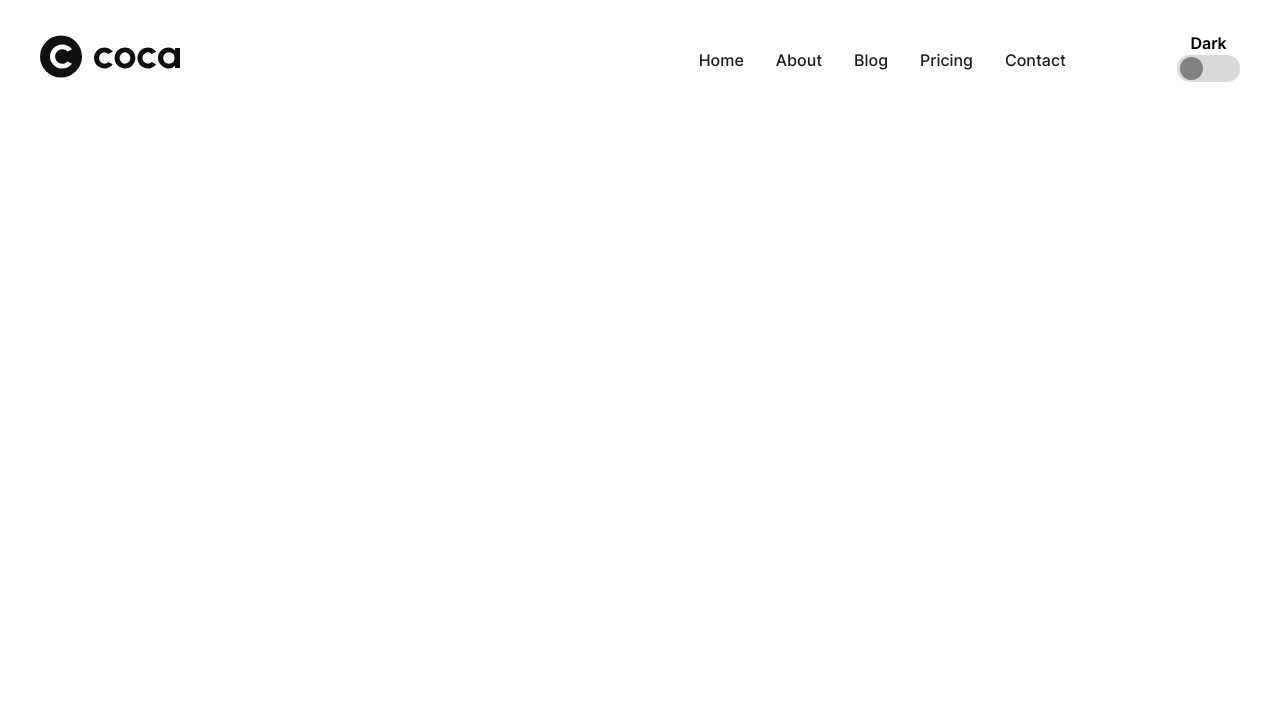
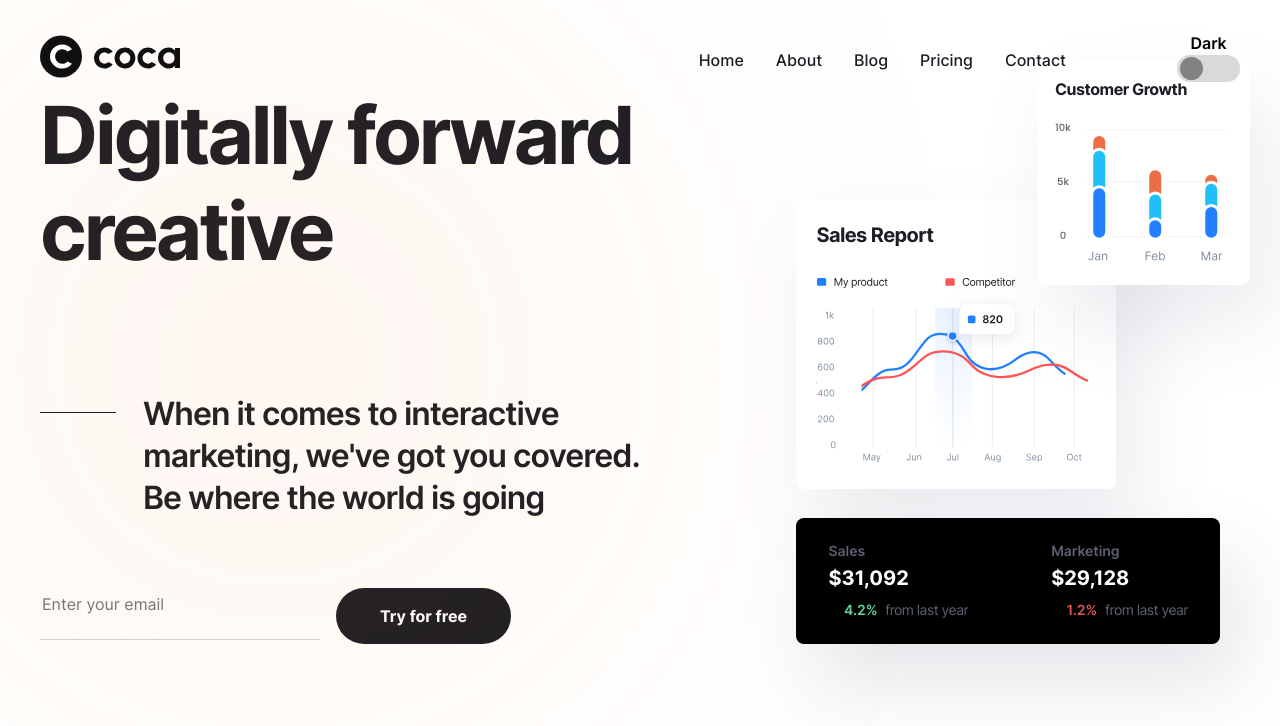
Before and after one commit to CringeCore92/cocaProject, a website built with Vite: page src/index.html in a window 1280 px wide. Built offline with nearby package versions, Linux system fonts and the light colour scheme; files whose address does not match are found by name.

Commit message:
Created hero section and fixed header

```diff
--- a/src/assets/scss/base/main.scss
+++ b/src/assets/scss/base/main.scss
@@ -22,6 +22,8 @@ html {
     overflow-y: hidden;
   }
 }
+
+
 
 img {
   height: auto;
--- a/src/assets/scss/base/vars.scss
+++ b/src/assets/scss/base/vars.scss
@@ -1,51 +1,74 @@
 :root {
-    // Neutral colors
-    --neutral-color-10: #FFF;
-    --neutral-color-20: #F5F5F5;
-    --neutral-color-60: #18181D;
-    --neutral-color-100: #1D1E25;
+  // neutral colors
+  --neutral-color-10: #fff;
+  --neutral-color-20: #f5f5f5;
+  --neutral-color-30: #ededed;
+  --neutral-color-40: #ced1d8;
+  --neutral-color-50: #afb3bb;
+  --neutral-color-60: #18181d;
+  --neutral-color-70: #606060;
+  --neutral-color-90: #161a34;
+  --neutral-color-100: #1d1e25;
   --neutral-color-120: #828282;
   --neutral-color-130: #d9d9d9;
   --neutral-color-140: #000;
+  --neutral-color-150: #7e8492;
 
+  // primary colors
+  --primary-color-30: #1463ff;
+  --primary-color-50: #4e7ddb;
+  --primary-color-60: #4b628f;
 
+  // success colors
+  --success-color-70: #e2f8f0b3;
 
-
-    //logo colors
+  // logo colors
   --logo-color-text: #101010;
   --logo-color-circle: #101010;
 
-
-    //primary colors
-    --primary-color-50: #4E7DDB;
-
-
+  // bg colors
+  --black-bg-color: #1d1e25;
 
   // container
   --container-padding: 15px;
   --container-width: 1200px;
 
-  //transition
+  @include mini-desktop {
+    --container-width: 1000px;
+  }
+
+  @include tablet {
+    --container-width: 860px;
+  }
+
+  @include mobile {
+    --container-width: 480px;
+  }
+
+  // transition
   --transition: 0.2s ease-in-out;
 
-  //z-index
+  // z-index
+  --z-index-0: -1;
   --z-index-1: 1;
   --z-index-2: 2;
   --z-index-3: 3;
-
+  --z-index-4: 4;
 }
-
-
 
 [data-theme='dark'] {
   // neutral colors
   --neutral-color-10: #1d1e25;
-   --neutral-color-60: #18181D;
   --neutral-color-100: #fff;
   --neutral-color-140: #fff;
-  --neutral-color-150: #fff;
 
-   //logo colors
+  // logo colors
   --logo-color-text: #fff;
   --logo-color-circle: #343542;
+
+  // success colors
+  --success-color-70: #e2f8f033;
+
+  // overview colors
+  --black-bg-color: #18181d;
 }
--- a/src/assets/scss/components/header.scss
+++ b/src/assets/scss/components/header.scss
@@ -1,7 +1,12 @@
 .header {
-  padding: 26px 0 22px;
+  position: fixed;
+  top: 0;
+  right: 0;
+  left: 0;
+  z-index: var(--z-index-3);
+padding: 26px 0 22px;
 
-  @include mobile {
+@include mobile {
     padding: 22px 0 18px;
   }
 
@@ -71,6 +76,7 @@
     background-color: var(--neutral-color-130);
     transform: translateY(8px);
     transition: background-color var(--transition);
+    cursor: pointer;
 
     &::before {
       content: '';
--- /dev/null
+++ b/src/assets/scss/components/home/hero.scss
@@ -0,0 +1,256 @@
+.hero {
+  padding: 87px 0 141px;
+
+  @include mini-desktop {
+    padding: 77px 0 121px;
+  }
+
+  &::before {
+        content: "";
+        position: absolute;
+        display: inline-block;
+        border-radius: 50%;
+        width: 551px;
+        height: 551px;
+        background: #fa7515;
+        opacity: 0.13;
+        filter: blur(220px);
+    }
+
+  @include mobile {
+    min-height: calc(100dvh - 109px);
+  }
+
+  &__container {
+    @include flex-justify-between;
+    align-items: flex-end;
+
+    @include mini-desktop {
+      gap: 50px;
+      flex-direction: column;
+      align-items: center;
+      text-align: center;
+    }
+  }
+
+  &__left {
+    @include mini-desktop {
+      max-width: 617px;
+    }
+  }
+
+  &__title {
+    margin-bottom: 114px;
+    font-weight: 700;
+    font-size: 80px;
+    line-height: 120%;
+    letter-spacing: -0.04em;
+    color: var(--neutral-color-100);
+
+    @include mini-desktop {
+      margin-bottom: 74px;
+    }
+
+    @include tablet {
+      margin-bottom: 44px;
+      font-size: 60px;
+    }
+
+    @include mobile {
+      margin-bottom: 38px;
+      font-size: 48px;
+    }
+
+    @include small-mobile {
+      margin-bottom: 30px;
+      font-size: 38px;
+    }
+  }
+
+  &__subtitle {
+    margin-bottom: 69px;
+
+    & br {
+      @include mini-desktop {
+        display: none;
+      }
+    }
+  }
+
+  &__form {
+    @include flex-align-center;
+    gap: 16px;
+
+    @include mini-desktop {
+      justify-content: center;
+    }
+
+    @include small-mobile {
+      gap: 20px;
+      flex-direction: column;
+    }
+  }
+
+  &__input {
+    border-bottom: 1px solid var(--neutral-color-40);
+    padding-bottom: 23px;
+    min-width: 280px;
+    font-weight: 400;
+    font-size: 16px;
+    line-height: 150%;
+    color: var(--neutral-color-100);
+    background-color: transparent;
+
+    @include small-tablet {
+      padding-bottom: 13px;
+    }
+
+    @include mobile {
+      min-width: 100px;
+      max-width: 180px;
+    }
+  }
+
+  &__btn {
+    padding: 16px 44px;
+    color: var(--neutral-color-10);
+    background-color: var(--neutral-color-100);
+
+    @include small-tablet {
+      padding: 12px 32px;
+    }
+  }
+
+  &__right {
+    position: relative;
+    margin-right: 20px;
+
+    @include mini-desktop {
+      display: none;
+    }
+  }
+
+  &__sales {
+    margin-bottom: 29px;
+    padding: 20px;
+
+    @include small-desktop {
+      max-width: 320px;
+    }
+
+    &-img {
+      @include small-desktop {
+        max-width: 280px;
+      }
+    }
+
+    &-title {
+      margin-bottom: 16px;
+      font-weight: 700;
+      font-size: 20px;
+      line-height: 150%;
+      letter-spacing: -0.03em;
+      color: #1d1e25;
+    }
+  }
+
+  &__customer {
+    position: absolute;
+    top: -60px;
+    right: -140px;
+    display: inline-block;
+    padding: 15px 18px;
+
+    @include small-desktop {
+      top: -140px;
+      right: -30px;
+    }
+
+    &-title {
+      margin-bottom: 12px;
+      font-weight: 700;
+      font-size: 16px;
+      line-height: 187%;
+      letter-spacing: -0.03em;
+      color: #1d1e25;
+    }
+  }
+
+  &__sales,
+  &__customer {
+    border-radius: 8px;
+    box-shadow: 20px 40px 80px 0 #5960871f;
+    background: #fff;
+  }
+
+  &__stats {
+    border-radius: 8px;
+    padding: 20px 29px;
+    box-shadow: 20px 40px 80px 0 #2d33511f;
+    text-align: left;
+    background: #000;
+
+    &-head {
+      &-th {
+        font-weight: 600;
+        font-size: 14px;
+        line-height: 143%;
+        color: #5c616f;
+      }
+    }
+
+    &-body {
+      &-td {
+        font-weight: 700;
+        font-size: 20px;
+        line-height: 130%;
+        white-space: nowrap;
+        color: #fff;
+
+        &:nth-child(1) {
+          padding-right: 80px;
+        }
+      }
+
+      &-num {
+        display: inline-block;
+        margin-right: 3px;
+        font-weight: 600;
+        font-size: 14px;
+        line-height: 143%;
+
+        &--green {
+          color: #60d39c;
+
+          &::before {
+            background: url('../assets/icons/green-arrow-icon.svg');
+          }
+        }
+
+        &--red {
+          color: #e35454;
+
+          &::before {
+            background: url('../assets/icons/red-arrow-icon.svg');
+          }
+        }
+
+        &--green::before,
+        &--red::before {
+          content: '';
+          display: inline-block;
+          width: 12px;
+          height: 12px;
+        }
+      }
+
+      &-text {
+        font-weight: 400;
+        font-size: 14px;
+        line-height: 157%;
+        letter-spacing: -0.04em;
+        color: #5c616e;
+      }
+    }
+  }
+}
--- a/src/assets/scss/globals/_index.scss
+++ b/src/assets/scss/globals/_index.scss
@@ -1 +1,2 @@
 @import './text';
+@import './button';
--- /dev/null
+++ b/src/assets/scss/globals/button.scss
@@ -0,0 +1,18 @@
+.button {
+  &-form {
+    border-radius: 100px;
+    font-weight: 700;
+    font-size: 16px;
+    line-height: 150%;
+    text-align: center;
+    transition: opacity var(--transition);
+
+    @include mobile {
+      font-size: 14px;
+    }
+
+    &:hover {
+      opacity: 0.9;
+    }
+  }
+}
--- a/src/assets/scss/main.scss
+++ b/src/assets/scss/main.scss
@@ -5,3 +5,4 @@
 
 // components
 @import './components/header';
+@import './components/home/hero';
--- a/src/assets/scss/mixins/flex.scss
+++ b/src/assets/scss/mixins/flex.scss
@@ -12,6 +12,11 @@ justify-content: center;
   display: flex;
   align-items: center;
   justify-content: center;
+}
+
+@mixin flex-justify-between {
+  display: flex;
+  justify-content: space-between;
 }
 
 @mixin flex-all-between {
--- a/src/html/components/header.html
+++ b/src/html/components/header.html
@@ -1,3 +1,4 @@
+<div class="overlay" data-burger="overlay"></div>
 <header class="header">
     <h1 class="hidden">Coca - Digital Marketing Website. Home page</h1>
     <div class="container header__container">
--- /dev/null
+++ b/src/html/components/home/hero.html
@@ -0,0 +1,70 @@
+<section class="hero hero-decor">
+  <div class="container hero__container">
+    <div class="hero__left">
+      <h2 class="hero__title">Digitally forward creative</h2>
+      <p class="hero__subtitle text-p-subtitle">
+        When it comes to interactive <br />
+        marketing, we've got you covered. <br />
+        Be where the world is going
+      </p>
+      <form class="hero__form">
+        <input
+          class="hero__input"
+          type="email"
+          placeholder="Enter your email"
+          required
+        />
+        <button class="hero__btn button-form">Try for free</button>
+      </form>
+    </div>
+    <div class="hero__right">
+      <div class="hero__sales">
+        <h3 class="hero__sales-title">Sales Report</h3>
+        <img
+          class="hero__sales-img"
+          src="./assets/icons/sales-report-graph-icon.svg"
+          width="366"
+          height="260"
+          alt="Sales report graphic"
+        />
+      </div>
+      <div class="hero__customer">
+        <h3 class="hero__customer-title">Customer Growth</h3>
+        <img
+          src="./assets/icons/customer-growth-graph-icon.svg"
+          width="177"
+          height="149"
+          alt="Customer growth graphic"
+        />
+      </div>
+      <table class="hero__stats">
+        <thead class="hero__stats-head">
+          <tr class="hero__stats-head-row">
+            <th class="hero__stats-head-th">Sales</th>
+            <th class="hero__stats-head-th">Marketing</th>
+          </tr>
+        </thead>
+        <tbody class="hero__stats-body">
+          <tr class="hero__stats-body-row">
+            <td class="hero__stats-body-td">$31,092</td>
+            <td class="hero__stats-body-td">$29,128</td>
+          </tr>
+          <tr class="hero__stats-body-row">
+            <td class="hero__stats-body-td">
+              <span class="hero__stats-body-num hero__stats-body-num--green">
+                4.2%
+              </span>
+              <span class="hero__stats-body-text">from last year</span>
+            </td>
+            <td class="hero__stats-body-td">
+              <span class="hero__stats-body-num hero__stats-body-num--red">
+                1.2%
+              </span>
+              <span class="hero__stats-body-text">from last year</span>
+            </td>
+          </tr>
+        </tbody>
+      </table>
+    </div>
+  </div>
+</section>
--- a/src/index.html
+++ b/src/index.html
@@ -3,8 +3,8 @@
   <load src="./html/base/head.html" title="home" />
 
   <body class="body" data-theme="light">
-    <div class="overlay" data-burger="overlay"></div>
     <load src="./html/components/header.html" />
+    <load src="./html/components/home/hero.html" />
     <script type="module" src="/js/main.js"></script>
   </body>
 </html>
--- a/src/js/main.js
+++ b/src/js/main.js
@@ -1,6 +1,6 @@
 import '../assets/scss/main.scss';
 
-//components
+
 // components
 import { useTheme } from './components/theme.js';
 import { useBurger } from './components/burger.js';
```
Also changed, not shown: src/assets/icons/customer-growth-graph-icon.svg (added), src/assets/icons/green-arrow-icon.svg (added), src/assets/icons/red-arrow-icon.svg (added), src/assets/icons/sales-report-graph-icon.svg (added). Lines whose indentation alone changed are shown as unchanged.
